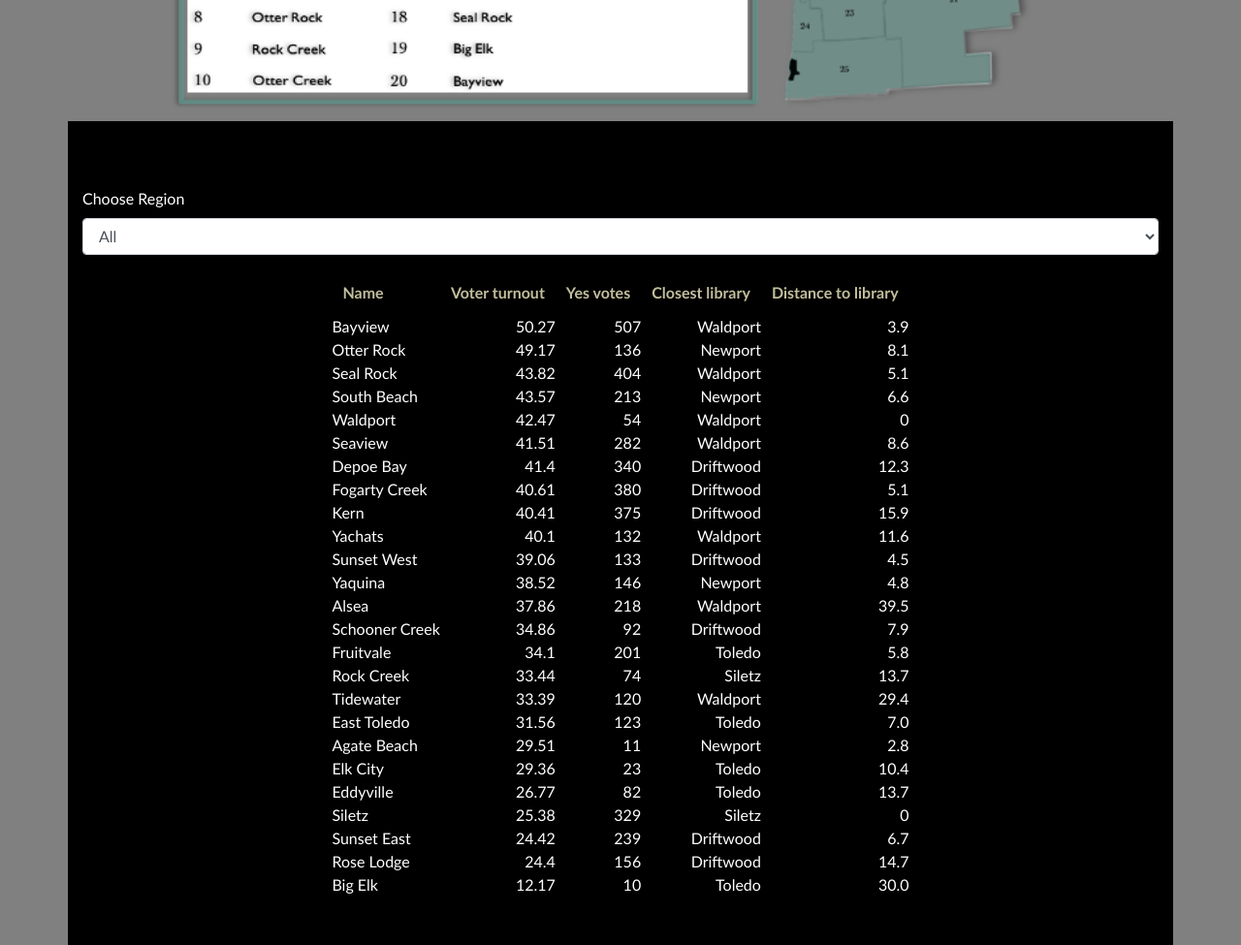
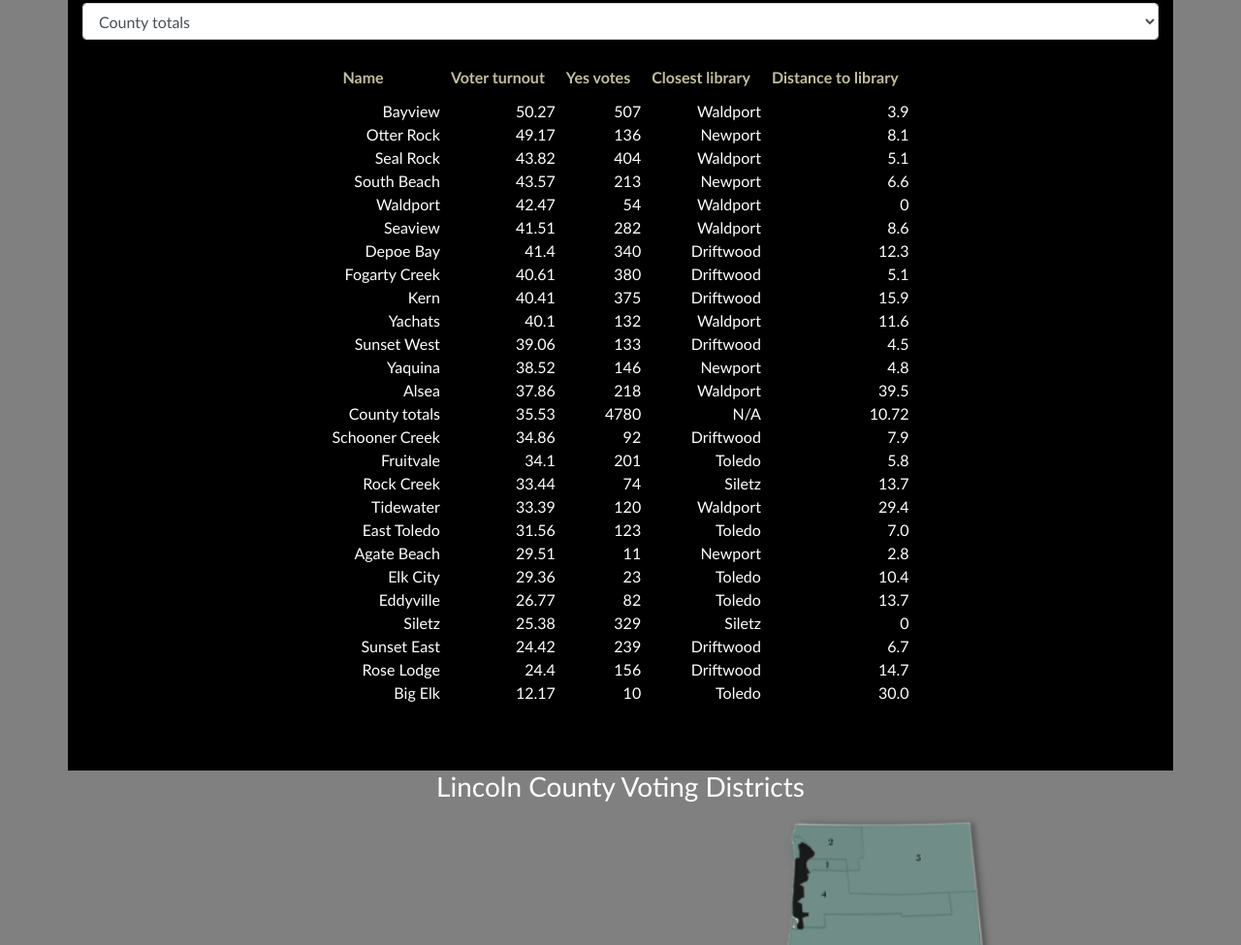
Before and after one commit to lc63/LCLD-2020, a website: page summary.html in a window 1280 px wide. Shown: the part 963-1938 px from the top of the page at 97% size. Drawn offline with nearby package versions, Linux system fonts and the light colour scheme.

Commit message:
fetched data

```diff
--- a/js/app.js
+++ b/js/app.js
@@ -26,9 +26,7 @@ function renderRegion(region) {
 function renderRegionProp(value, nonNumeric) {
   var td = document.createElement("td");
   td.textContent = value;
-  if (nonNumeric) {
-    td.classList.add("non-numeric");
-  }
+
   return td;
 }
 
@@ -44,6 +42,7 @@ function regionName(region) {
     return false;
   }
 }
+
 searchInput.addEventListener("change", function () {
   var userInput = searchInput.value;
   var lowUserInput = userInput.toLowerCase();
--- a/js/regions.js
+++ b/js/regions.js
@@ -1,4 +1,11 @@
 const REGIONS = [
+  {
+    name: "County totals",
+    voterTurnout: "35.53",
+    yesVotes: "4780",
+    library: "N/A",
+    distanceToLibrary: "10.72",
+  },
   {
     name: "Waldport",
     voterTurnout: 42.47,
--- a/summary.html
+++ b/summary.html
@@ -70,7 +70,7 @@
     <main style="padding-bottom: 100px;">
     <div class="regions">
         <h3 style="text-align: center; color: white;">Lincoln County Voting Districts</h3>
-        <img src="img/regions_table.png" class="region-img" alt="LCLD regions with names"  />
+        <img src="img/regions_table.png" class="region-img" alt="LCLD regions with names" style="width: 50%;" />
     </div>
         <main class="container" style=" background-color: black;">
 
@@ -82,6 +82,7 @@
                             <label for="animation-select">Choose Region</label>
                             <select class="form-control" id="choose-region" style="width: 300;">
 
+                                <option value="County totals">County totals</option>
                                 <option value="">All</option>
                                 <option value="Waldport">Waldport</option>
                                 <option value="Alsea">Alsea</option>
@@ -126,6 +127,10 @@
                         <tbody></tbody>
                     </table>
     </main>
+    <div class="regions">
+        <h3 style="text-align: center; color: white;">Lincoln County Voting Districts</h3>
+        <img src="img/regions_table.png" class="region-img" alt="LCLD regions with names" />
+    </div>
 </main>
     <script src="https://code.jquery.com/jquery-3.5.1.slim.min.js"
         integrity="sha384-DfXdz2htPH0lsSSs5nCTpuj/zy4C+OGpamoFVy38MVBnE+IbbVYUew+OrCXaRkfj"
```
